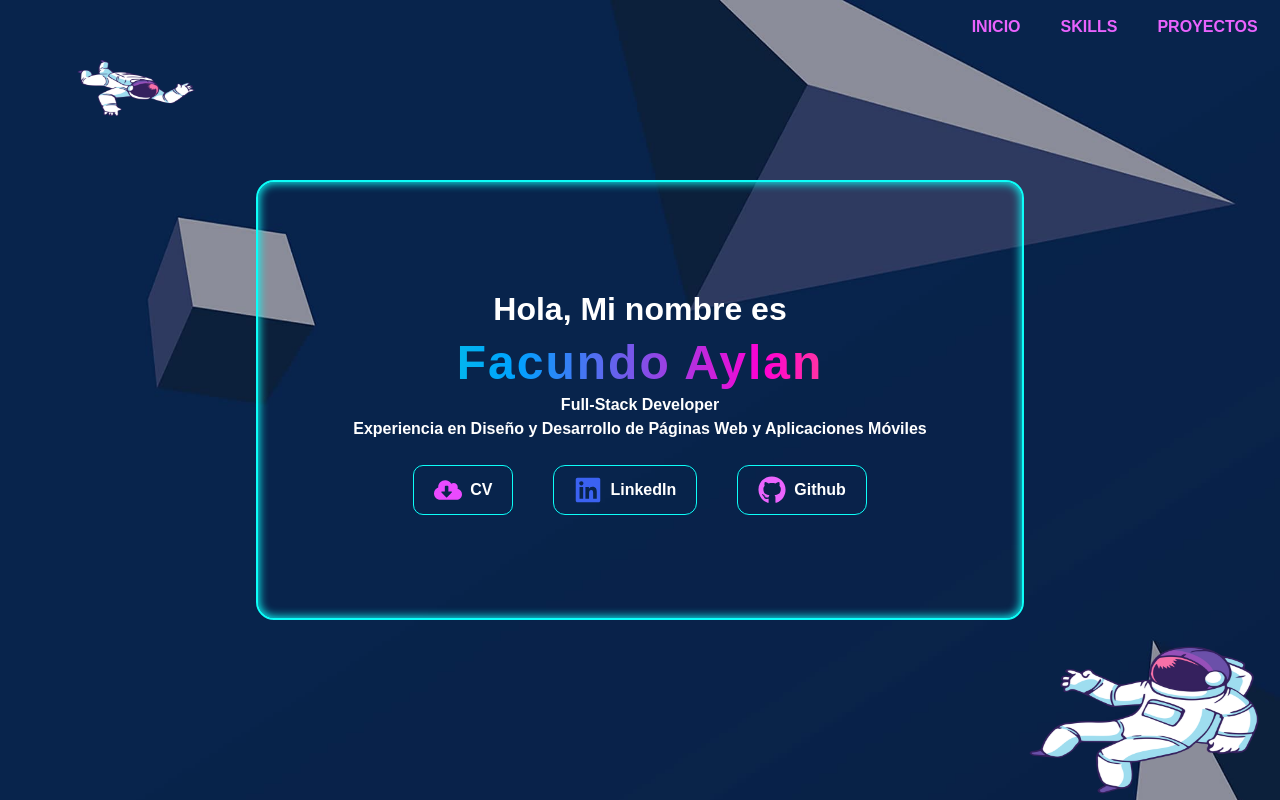
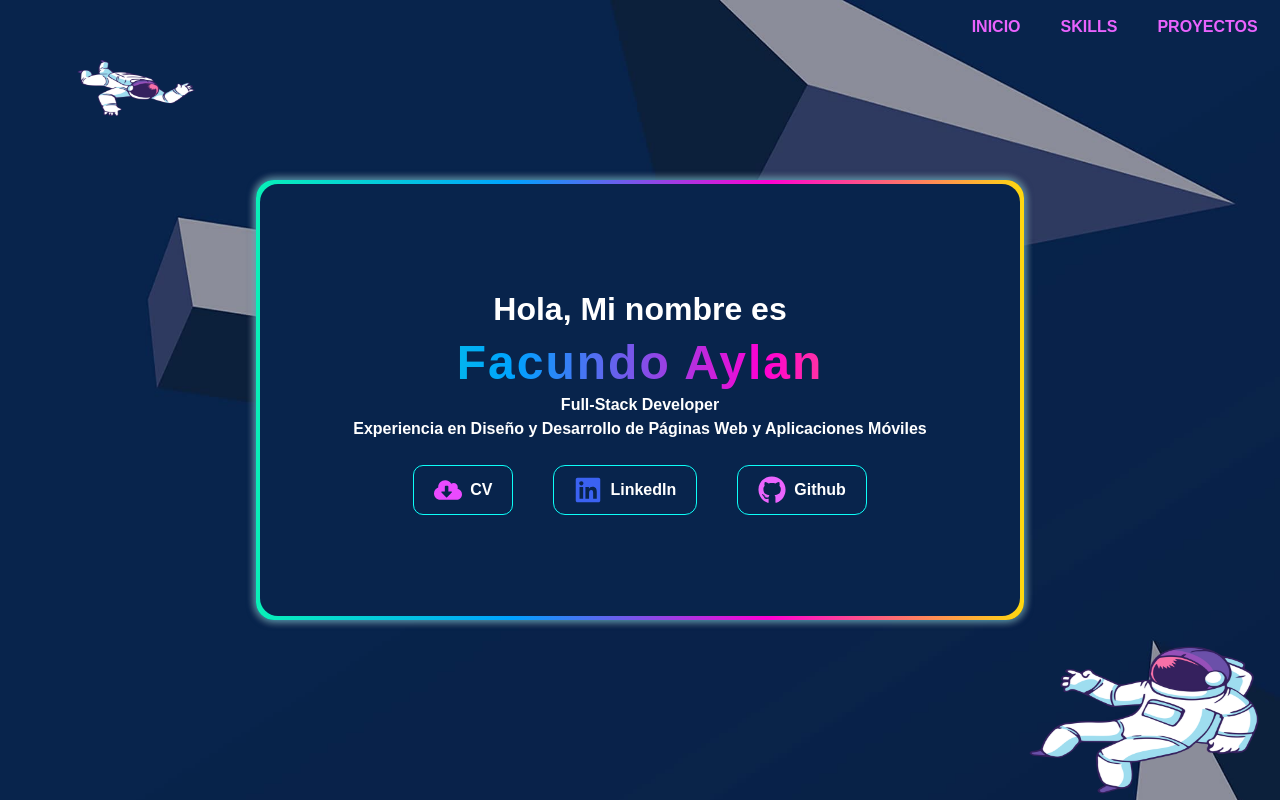
Before and after one commit to FacundoAylan/Portafolio, a React (Vite) app: page /Skills in a window 1280 px wide. Shown: the top 800 px of the page. Built offline with nearby package versions, Linux system fonts and the light colour scheme.

Commit message:
subiendo nuevos avances

```diff
--- a/src/Component/2-HomePage/HomePage.jsx
+++ b/src/Component/2-HomePage/HomePage.jsx
@@ -12,6 +12,7 @@ const animation = keyframes`
   }
 `;
 
+
 const HomePage = () => {
   return (
     <Box
@@ -22,21 +23,27 @@ const HomePage = () => {
       justifyContent="center"
       alignItems="center"
     >
+      <Box
+        padding='0.3%'
+        borderRadius='18px'
+        width={{ base: '90%', lg: '60%' }}
+        height={{ base: '70%', sm: '75%', lg: '55vh' }}
+        bgImage="linear-gradient(to right, #09f1b8, #00a2ff, #ff00d2, #fed90f)"
+        boxShadow="0 0 10px rgba(9, 241, 184, 0.5), 0 0 10px rgba(0, 162, 255, 0.5), 0 0 10px rgba(255, 0, 210, 0.5), 0 0 10px rgba(254, 217, 15, 0.5)"
+        animation={`${animation} 0.8s ease-in-out`}
+      >
       <Flex
         padding="1%"
         overflow="hidden"
-        width={{ base: '90%', lg: '60%' }}
-        height={{ base: '70%', sm: '75%', lg: '55vh' }}
-        backgroundColor="trasnparent"
+        width='100%'
+        height='100%'
+        backgroundColor="#08244c"
         borderRadius="18px"
-        border="2px solid #0dfef8"
-        boxShadow="inset 0 0 10px 1px #0dfcf9"
         color="white"
         position="relative"
         flexDirection="column"
         justifyContent="center"
         alignItems="center"
-        animation={`${animation} 0.8s ease-in-out`}
       >
         <Text
           fontWeight="bold"
@@ -126,6 +133,7 @@ const HomePage = () => {
           </Link>
         </Flex>
       </Flex>
+        </Box>
     </Box>
   );
 };
--- a/src/Component/3-Skills/Skills.jsx
+++ b/src/Component/3-Skills/Skills.jsx
@@ -108,7 +108,7 @@ const Skills = () => {
           fontWeight="bold"
           fontSize="1rem"
           textAlign="center"
-          //animation={`${traslate} 1s ease infinite`}
+          animation={`${traslate} 1s ease infinite`}
         >
           Back-End
         </Text>
@@ -132,7 +132,7 @@ const Skills = () => {
           fontWeight="bold"
           fontSize="1rem"
           textAlign="center"
-          //animation={`${traslate} 1s ease infinite`}
+          animation={`${traslate} 1s ease infinite`}
         >
           Herramientas
         </Text>
```
